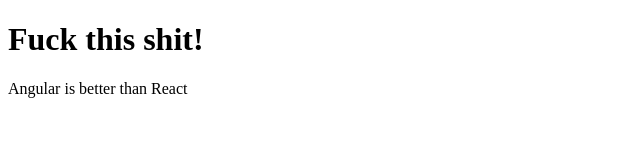
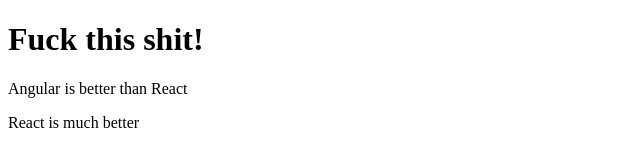
Before and after one commit to joshHawks1823/git-example2, a plain HTML site: page index.html in a window 1280 px wide. Shown: the whole page, without its empty margins (0-640 px from the left). Drawn offline with Linux system fonts and the light colour scheme.

Commit message:
new commit

```diff
--- a/index.html
+++ b/index.html
@@ -8,5 +8,6 @@
   <body>
     <h1>Fuck this shit!</h1>
     <p>Angular is better than React</p>
+    <p>React is much better</p>
   </body>
 </html>
```
